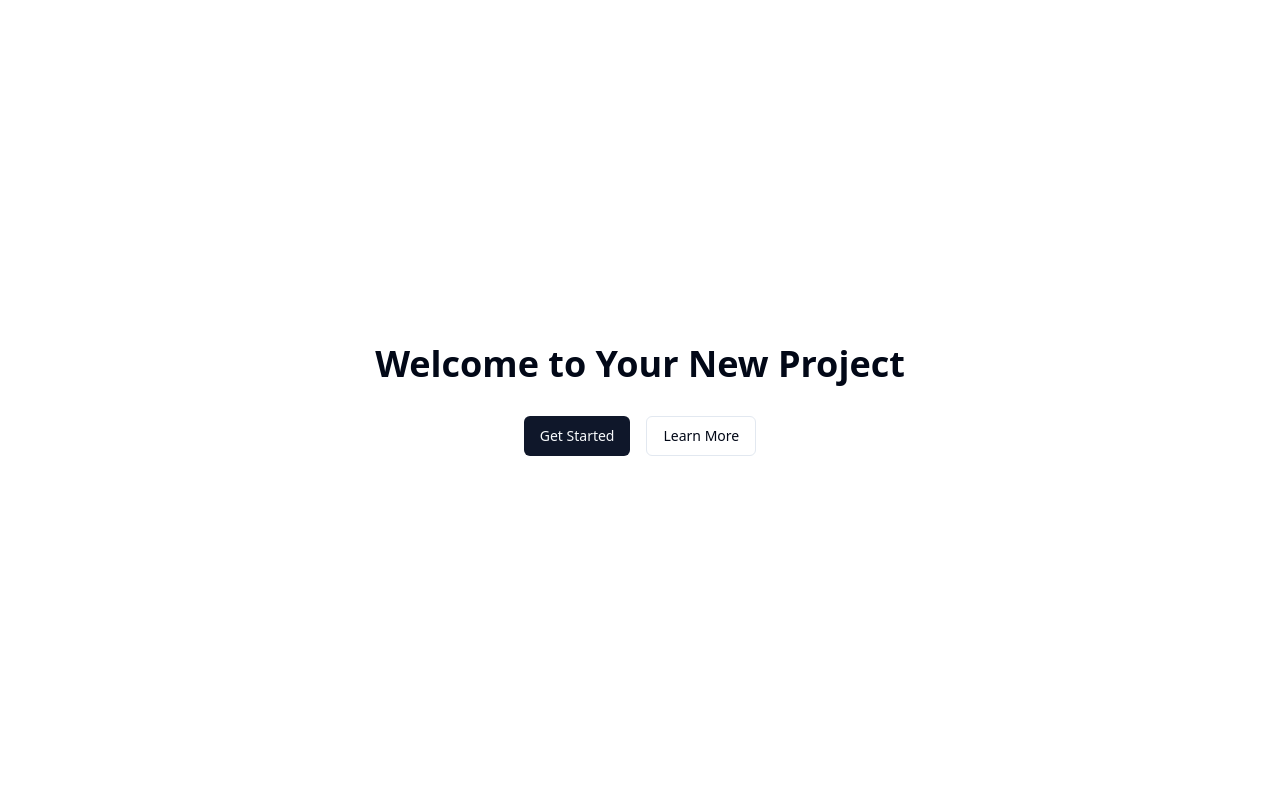
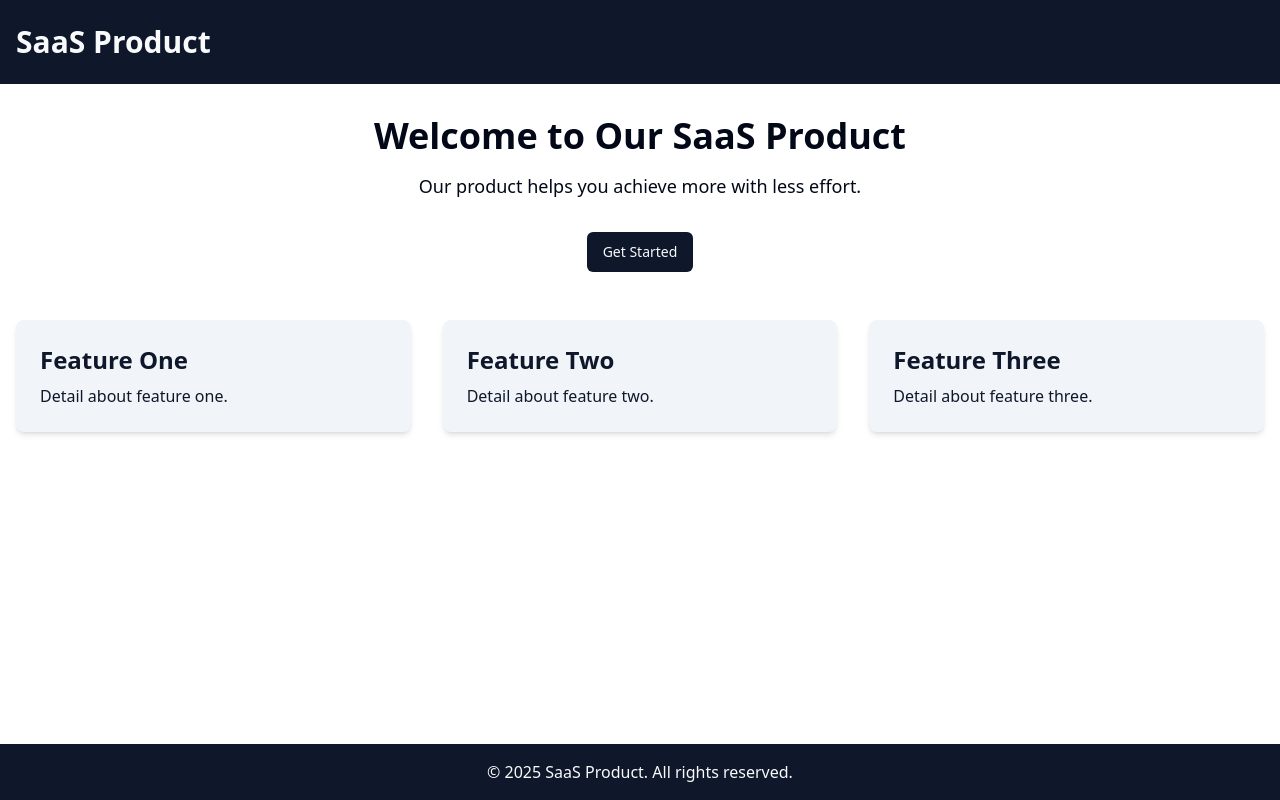
Before and after one commit to jovaughn96/test22111-c4c1698f-c5f6-4a27-ab32-ca02cf07b1aa, a React (Vite) app: page / in a window 1280 px wide. Built offline with nearby package versions, Linux system fonts and the light colour scheme.

Commit message:
Update from Lovable AI

```diff
--- a/src/main.tsx
+++ b/src/main.tsx
@@ -1,11 +1,16 @@
 
-import React from 'react'
-import ReactDOM from 'react-dom/client'
-import App from './App.tsx'
-import './index.css'
+import React from 'react';
+import ReactDOM from 'react-dom/client';
+import { BrowserRouter as Router, Route, Routes } from 'react-router-dom';
+import Home from './pages/Home';
+import './index.css';
 
 ReactDOM.createRoot(document.getElementById('root')!).render(
   <React.StrictMode>
-    <App />
+    <Router>
+      <Routes>
+        <Route path="/" element={<Home />} />
+      </Routes>
+    </Router>
   </React.StrictMode>,
-)
+);
--- /dev/null
+++ b/src/pages/Home.tsx
@@ -0,0 +1,43 @@
+
+import React from 'react';
+import { Button } from '@/components/ui/button';
+
+const Home = () => {
+  return (
+    <div className="min-h-screen bg-background flex flex-col items-center justify-center">
+      <header className="w-full py-6 bg-primary text-primary-foreground">
+        <div className="container mx-auto px-4">
+          <h1 className="text-3xl font-bold">SaaS Product</h1>
+        </div>
+      </header>
+      <main className="flex-1 container mx-auto px-4 py-8">
+        <section className="text-center mb-12">
+          <h2 className="text-4xl font-bold mb-4">Welcome to Our SaaS Product</h2>
+          <p className="text-lg mb-8">Our product helps you achieve more with less effort.</p>
+          <Button>Get Started</Button>
+        </section>
+        <section className="grid grid-cols-1 md:grid-cols-3 gap-8">
+          <div className="p-6 bg-secondary text-secondary-foreground rounded-lg shadow-md">
+            <h3 className="text-2xl font-bold mb-2">Feature One</h3>
+            <p>Detail about feature one.</p>
+          </div>
+          <div className="p-6 bg-secondary text-secondary-foreground rounded-lg shadow-md">
+            <h3 className="text-2xl font-bold mb-2">Feature Two</h3>
+            <p>Detail about feature two.</p>
+          </div>
+          <div className="p-6 bg-secondary text-secondary-foreground rounded-lg shadow-md">
+            <h3 className="text-2xl font-bold mb-2">Feature Three</h3>
+            <p>Detail about feature three.</p>
+          </div>
+        </section>
+      </main>
+      <footer className="w-full py-4 bg-primary text-primary-foreground">
+        <div className="container mx-auto px-4 text-center">
+          <p>&copy; 2025 SaaS Product. All rights reserved.</p>
+        </div>
+      </footer>
+    </div>
+  );
+};
+
+export default Home;
```
